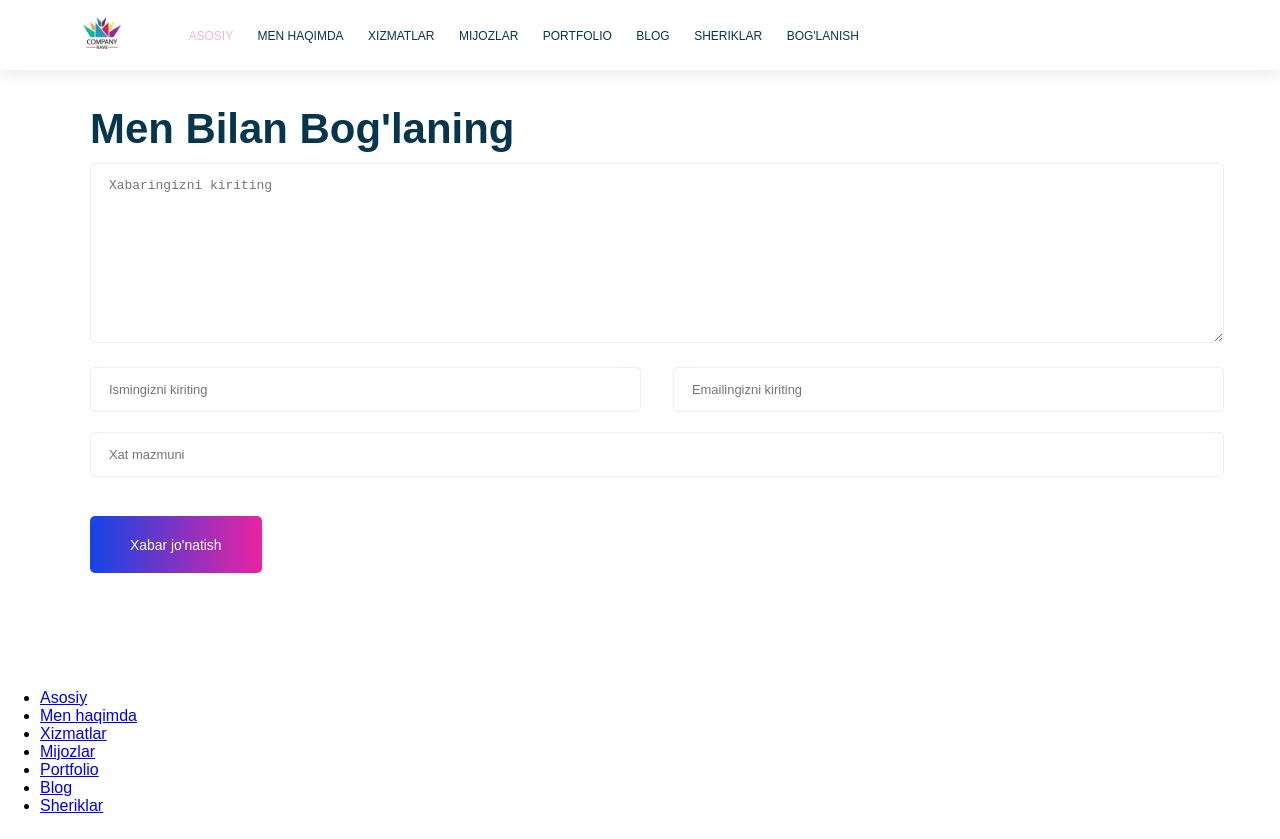
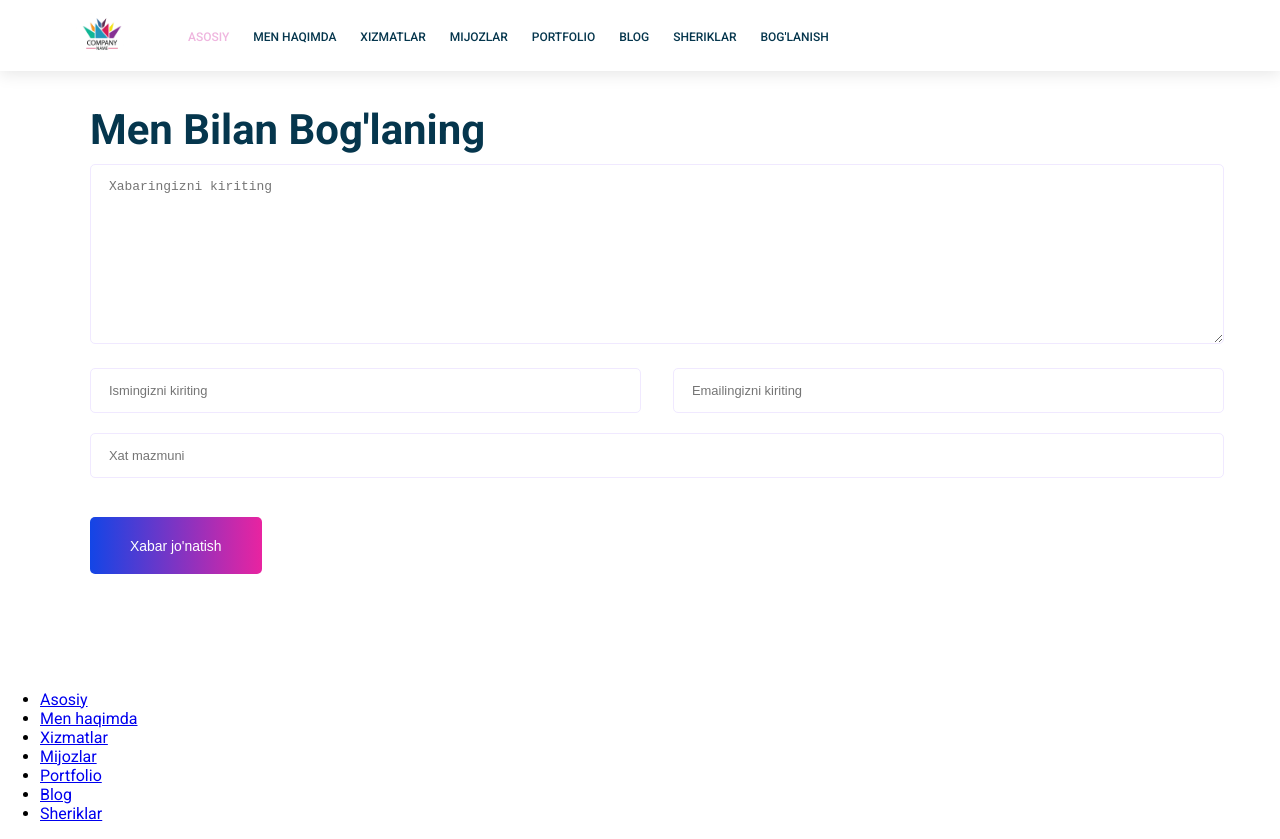
Before and after one commit to coolboyjustin/HTML5-CSS3-Exercise-Code, a plain HTML site: page YouTube_exercises/CSS-exercise/contact.html in a window 1280 px wide. Drawn offline with Linux system fonts and the light colour scheme.

Commit message:
Portfolio web Google fonts

```diff
--- a/YouTube_exercises/CSS-exercise/contact.html
+++ b/YouTube_exercises/CSS-exercise/contact.html
@@ -3,6 +3,9 @@
 <head>
 	<meta charset="UTF-8" />
 	<title>Portfolio - Bog'lanish</title>
+  <link rel="preconnect" href="https://fonts.googleapis.com">
+  <link rel="preconnect" href="https://fonts.gstatic.com" crossorigin>
+  <link href="https://fonts.googleapis.com/css2?family=Roboto:ital,wght@0,100;0,300;0,400;0,500;0,700;0,900;1,100;1,300;1,400;1,500;1,700;1,900&display=swap" rel="stylesheet">
   <link rel="stylesheet" href="main.css">
   <link rel="stylesheet" href="shared.css">
   <link rel="stylesheet" href="contact.css">
--- a/YouTube_exercises/CSS-exercise/shared.css
+++ b/YouTube_exercises/CSS-exercise/shared.css
@@ -2,7 +2,7 @@
 
 body {
   margin: 0;
-  font-family: sans-serif;
+  font-family: 'Roboto', sans-serif;
 }
 
 .container {
```
Also changed, not shown: YouTube_exercises/CSS-exercise/index.html (+3 -0 lines).
